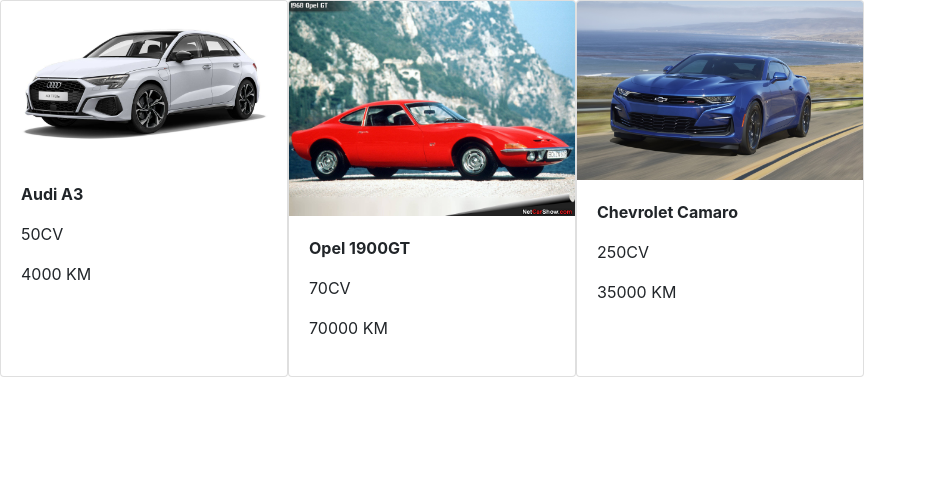
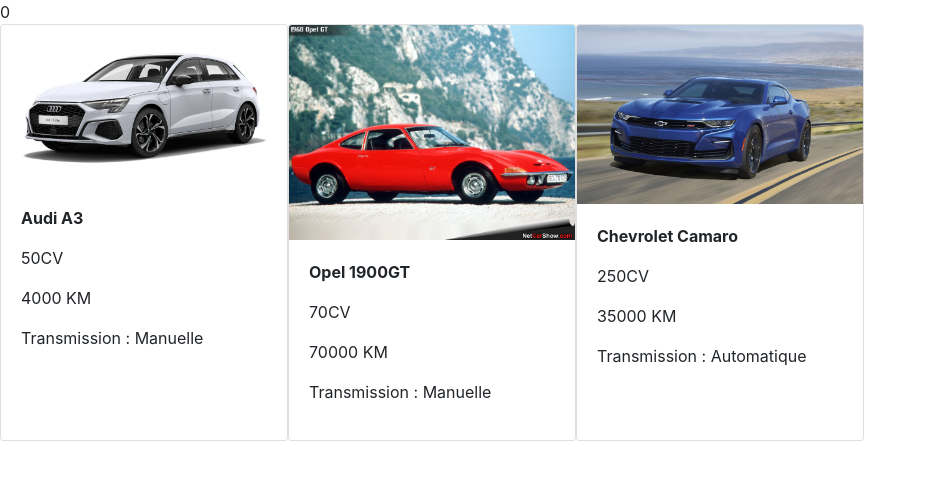
Before and after one commit to raphoester/cours-poo, a PHP site: page / in a window 1280 px wide. Shown: the top 480 px of the page, without its empty margins (0-927 px from the left). Run offline with PHP 8.4, Linux system fonts and the light colour scheme.

Commit message:
Constantes de classe

```diff
--- a/classes/voiture.php
+++ b/classes/voiture.php
@@ -6,16 +6,25 @@
         private $_modele;
         private $_km;
         private $_img;
+        private $_moteur;
 
         //constructeur
         //permet d'initialiser chaque instance de l'objet créé
-        public function __construct($marque, $puissance, $modele, $km, $img){
+        public function __construct($marque, $puissance, $modele, $km, $img, $boite){
             $this->setMarque($marque);
             $this->setPuissance($puissance);
             $this->setModele($modele);
             $this->setKm($km);
             $this->setImg($img);
+            $this->setBoite($boite);
         }
+
+        //constantes de classe
+        const TRANSMISSION_AUTO = 0;
+        const TRANSMISSION_MAN = 1;
+        //ERR_DATA : code d'erreur générique qui servira à chaque fois
+        //qu'une erreur survient dans un getter
+        const ERR_DATA = "Null";
 
         //GETTERS (accesseurs)
         //permet d'accéder à la donnée de manière sécurisée
@@ -33,6 +42,21 @@
         }
         public function getImg(){
             return $this->_img;
+        }
+
+        //self : permettre d'accéder à une constante de classe,
+        //à l'intérieur de cette même classe.
+        //Ici, c'est l'équivalent de Voiture::CONSTANTE
+        public function getBoite(){
+            if($this->_boite == self::TRANSMISSION_AUTO){
+                return "Automatique";
+            }
+            else if ($this->_boite == self::TRANSMISSION_MAN) {
+                return "Manuelle";
+            }
+            else{
+                return self::ERR_DATA;
+            }
         }
 
 
@@ -67,4 +91,10 @@
                 $this->_img = $img;
             }
         }
+        public function setBoite($boite){
+            if(true)
+            {
+                $this->_boite = $boite;
+            }
+        }
     }
--- a/index.php
+++ b/index.php
@@ -11,15 +11,22 @@
 <body>
     <?php
 
+    //fonction qui charge les classes,
+    //appelée par le PHP grâce à spl_autoload_register
+    function chargerClasse($classe){
+        require('classes/'.$classe.'.php');
+    }
 
+    //indique au PHP quelle est la fonction qui charge les classes.
+    //cette fonction est ensuite appelée à chaque fois qu'une classe est manquante
+    //on évite ainsi de spammer la fonction require().
+    spl_autoload_register('chargerClasse');
 
+    echo Voiture::TRANSMISSION_AUTO;
 
-    require("classes/voiture.php");
-
-    $voiture1 = new Voiture("Audi", "50CV", "A3", 4000, 'img/audi_a3.jpg');
-    $voiture2 = new Voiture("Opel", "70CV", "1900GT", 70000, 'img/opel_1900GT.jpg');
-    $voiture3 = new Voiture("Chevrolet", "250CV", "Camaro", 35000, 'img/chevrolet_camaro.jpg');
-
+    $voiture1 = new Voiture("Audi", "50CV", "A3", 4000, 'img/audi_a3.jpg', Voiture::TRANSMISSION_MAN);
+    $voiture2 = new Voiture("Opel", "70CV", "1900GT", 70000, 'img/opel_1900GT.jpg', Voiture::TRANSMISSION_MAN);
+    $voiture3 = new Voiture("Chevrolet", "250CV", "Camaro", 35000, 'img/chevrolet_camaro.jpg', Voiture::TRANSMISSION_AUTO);
 
     $voitures = array($voiture1, $voiture2, $voiture3);
     ?>
@@ -32,8 +39,9 @@
                 <img class="card-img-top" src="<?php echo $voiture->getImg()?>" alt="Card image cap">
                 <div class="card-body">
                     <p class="card-text"><strong><?php echo $voiture->getMarque()." ".$voiture->getModele()?></strong></p>
-                    <p> <?php echo $voiture->getPuissance()?></p>
-                    <p> <?php echo $voiture->getKm() ?> KM</p>
+                    <p> <?php echo $voiture->getPuissance()?> </p>
+                    <p> <?php echo $voiture->getKm() ?> KM </p>
+                    <p> Transmission : <?php echo $voiture->getBoite() ?> <p>
                 </div>
             </div>
         <?php
```
